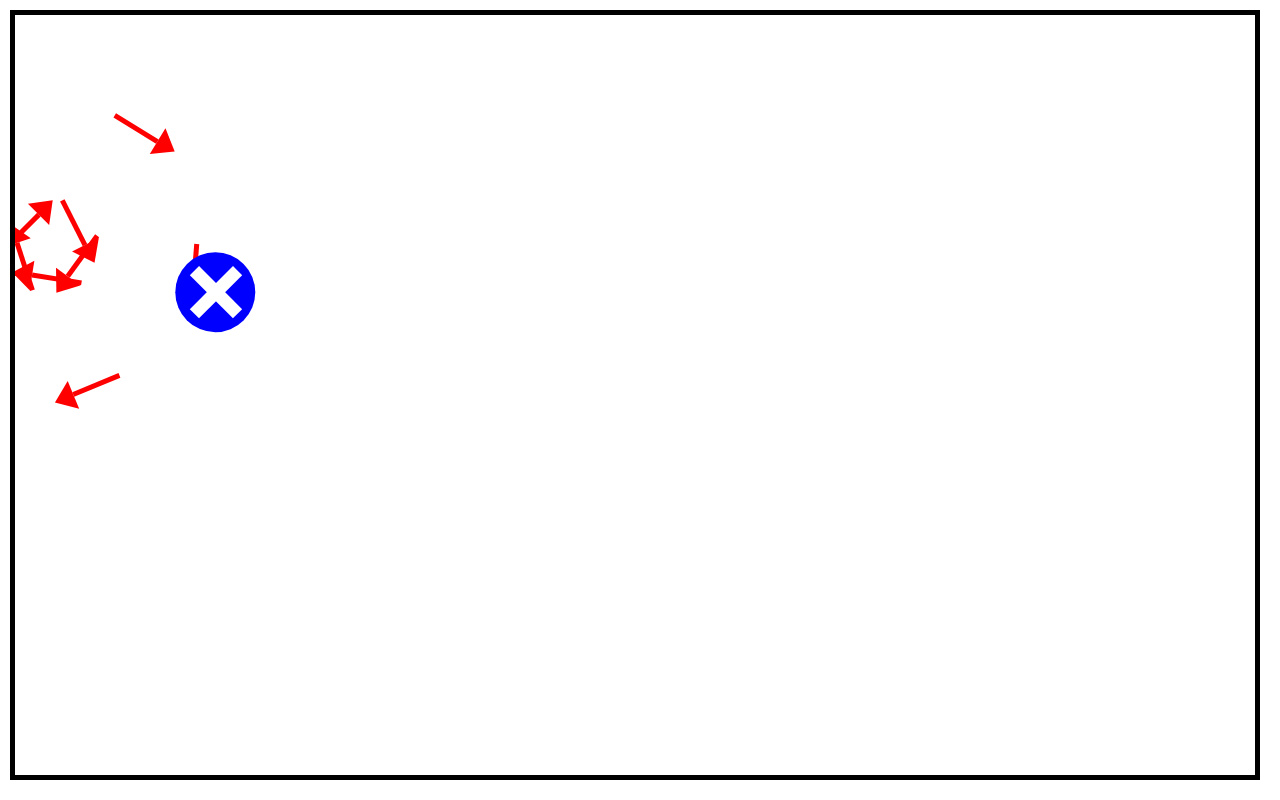
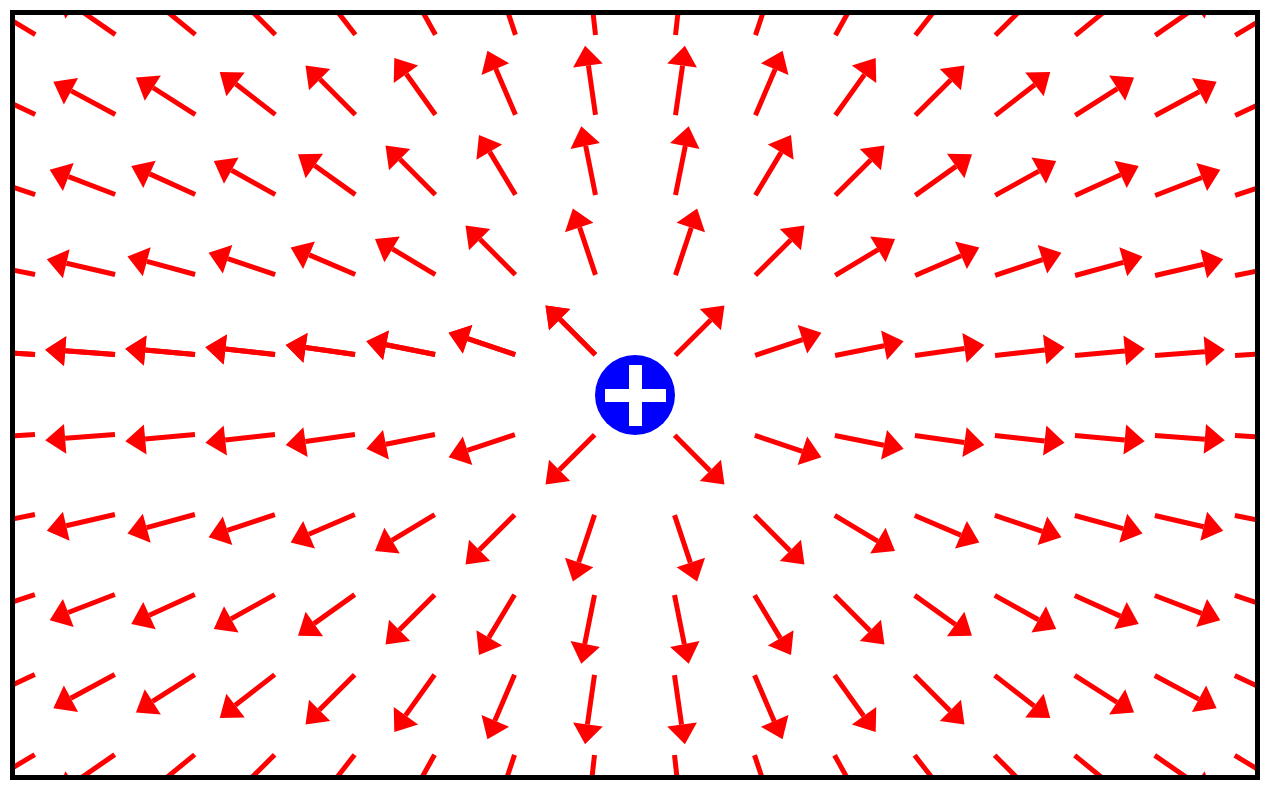
Before and after one commit to sin3point14/electrostatic-simulation, a plain HTML site: page index.html in a window 1280 px wide. Drawn offline with Linux system fonts and the light colour scheme.

Commit message:
one charge system working

```diff
--- a/index.html
+++ b/index.html
@@ -42,6 +42,7 @@
             // the fill color
             //ctx.fillStyle = "#FFCC00";
             ctx.fill();
+            ctx.rotate(-rot);
             ctx.translate(-x, -y);
         }
         var canvas = document.getElementById('canvas');
@@ -50,9 +51,25 @@
         ctx.canvas.height = window.innerHeight - 40;
         var cx = Math.floor(ctx.canvas.width / 2);
         var cy = Math.floor(ctx.canvas.height / 2);
-        for(var i=100;i<=cx-100;i+=100){
-            for(var j=100;j<cy-100;j+=100){
-                printArrow(i,j,Math.atan2(cy,cx));
+        for(var i=cx-40;i>=0;i-=80){
+            for(var j=cy-40;j>=0;j-=80){
+                printArrow(i,j,Math.atan2(j-cy,i-cx));
+                console.log(i,j);
+            }
+        }
+        for(var i=cx+40;i<=2*cx;i+=80){
+            for(var j=cy-40;j>=0;j-=80){
+                printArrow(i,j,Math.atan2(j-cy,i-cx));
+            }
+        }
+        for(var i=cx+40;i<=2*cx;i+=80){
+            for(var j=cy+40;j<2*cy;j+=80){
+                printArrow(i,j,Math.atan2(j-cy,i-cx));
+            }
+        }
+        for(var i=cx-40;i>=0;i-=80){
+            for(var j=cy-40;j<2*cy-0;j+=80){
+                printArrow(i,j,Math.atan2(j-cy,i-cx));
             }
         }
         ctx.beginPath();
@@ -62,7 +79,6 @@
         ctx.fillStyle = 'white';
         ctx.fillRect(cx-6, cy-30, 13, 61);
         ctx.fillRect(cx-30, cy-6, 61, 13);
-        printArrow(100, 100, Math.PI / 4);
     </script>
 </body>
 
```
